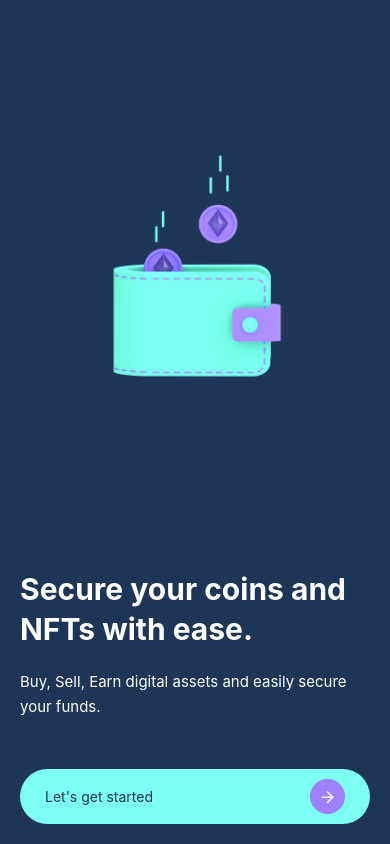
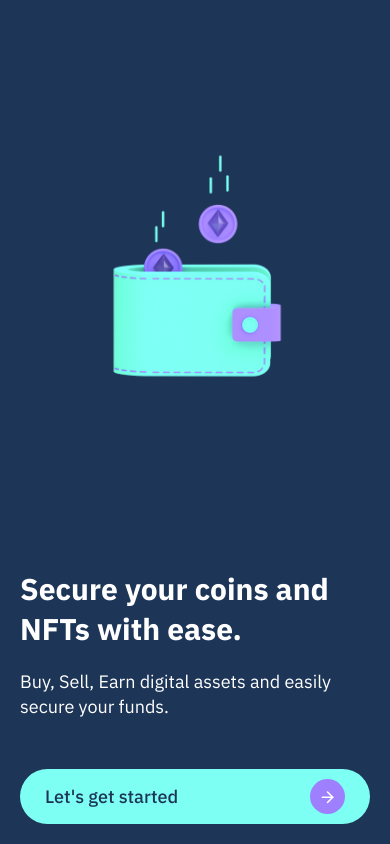
Before and after one commit to zhenyiya/CryptoVault-Pro, a React Native app: screen /Onboarding in a window 390 px wide. Built offline with nearby package versions, Linux system fonts and the light colour scheme; what expo-linking would draw is missing.

Commit message:
Improve Onboarding activity

```diff
--- a/app/screens/Onboarding.tsx
+++ b/app/screens/Onboarding.tsx
@@ -3,7 +3,7 @@ import { Image, Text, TouchableOpacity, View } from "react-native";
 import { SafeAreaView } from "react-native-safe-area-context";
 import Colors from "../constants/Colors";
 import AppStatusBar from "../components/AppStatusBar";
-import { IMAGES, SIZES } from "../constants/Assets";
+import { FONTS, IMAGES, SIZES } from "../constants/Assets";
 import { useNavigation } from "@react-navigation/native";
 import Vector from "../assets/vectors";
 import styles from "../styles";
@@ -26,8 +26,8 @@ const Onboarding = () => {
           style={{
             color: "#fff",
             fontSize: 30,
-            fontWeight: "bold",
             lineHeight: 40,
+            fontFamily: FONTS.bold,
           }}
         >
           Secure your coins and NFTs with ease.
@@ -35,9 +35,10 @@ const Onboarding = () => {
         <Text
           style={{
             color: "#fff",
-            fontSize: 15,
+            fontSize: 18,
             lineHeight: 25,
             marginVertical: 20,
+            fontFamily: FONTS.regular,
           }}
         >
           Buy, Sell, Earn digital assets and easily secure your funds.
@@ -46,7 +47,15 @@ const Onboarding = () => {
 
       <TouchableOpacity onPress={() => navigation.navigate("Root")}>
         <View style={styles.startButton}>
-          <Text style={{ color: Colors.primary }}>Let's get started</Text>
+          <Text
+            style={{
+              color: Colors.primary,
+              fontFamily: FONTS.medium,
+              fontSize: SIZES.large,
+            }}
+          >
+            Let's get started
+          </Text>
 
           <View style={styles.startIcon}>
             <Vector as="feather" name="arrow-right" color="#fff" size={18} />
```
